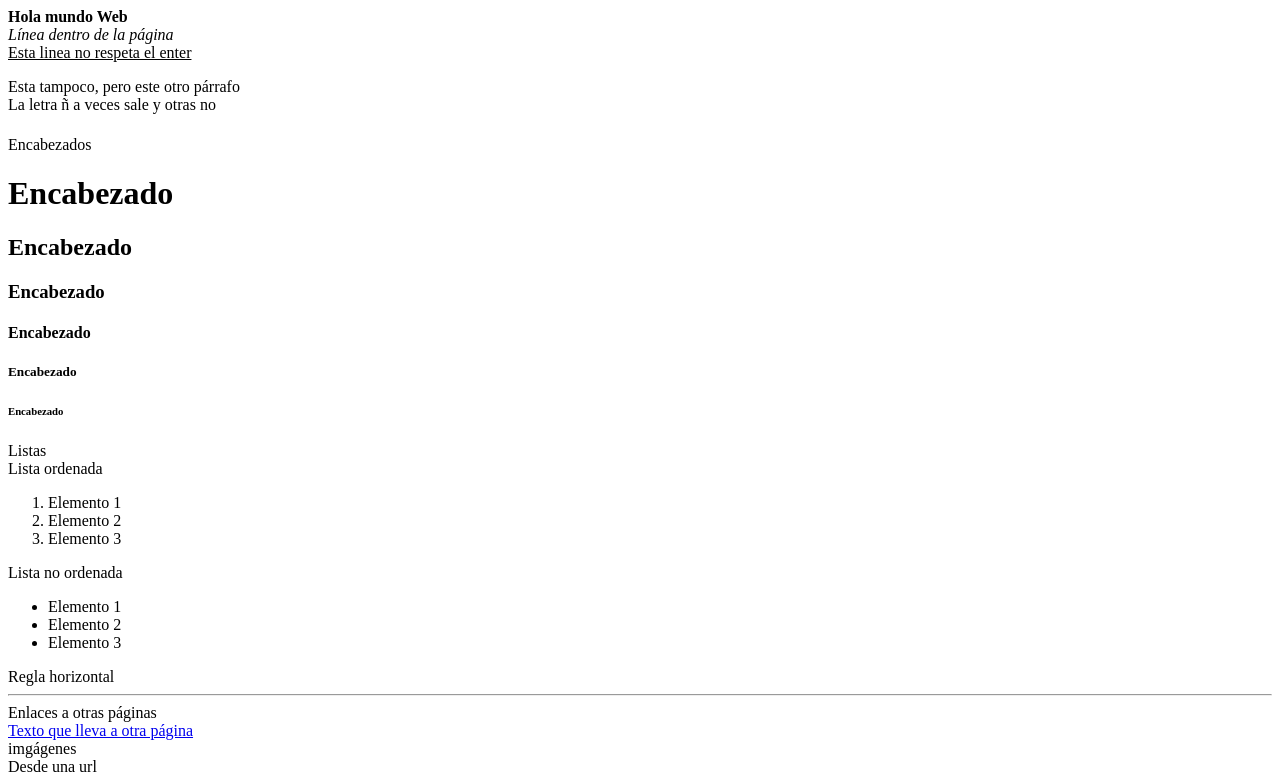
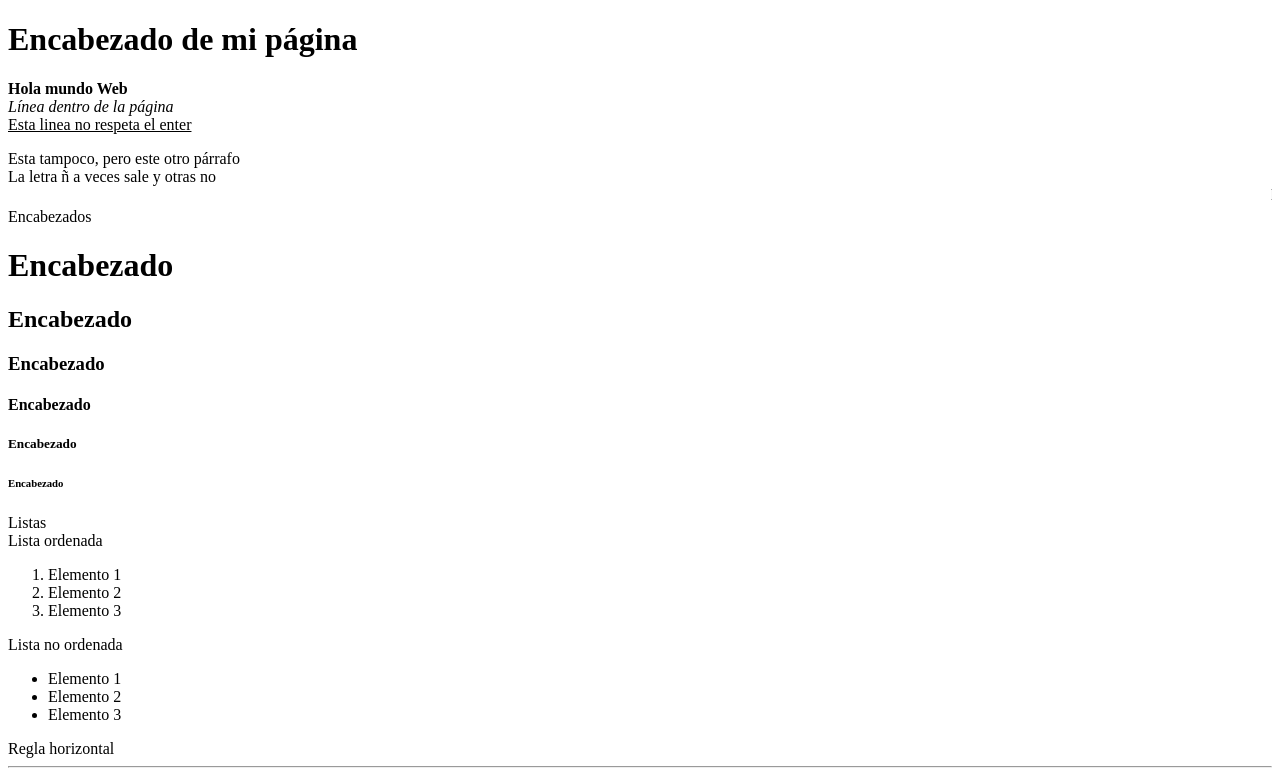
Before and after one commit to SRMichas/pwd219312, a plain HTML site: page index.html in a window 1280 px wide. Shown: the top 773 px of the page. Drawn offline with Linux system fonts and the light colour scheme.

Commit message:
Encabezado principal en index

```diff
--- a/index.html
+++ b/index.html
@@ -6,6 +6,7 @@
 	</title>
 </head>
 <body>
+	<h1>Encabezado de mi p&aacute;gina</h1>
 	<b>Hola mundo Web</b> <br>
 	<i>L&iacute;nea dentro de la p&aacute;gina</i> <br>
 	<u>Esta linea no respeta el enter</u> <br>
```
